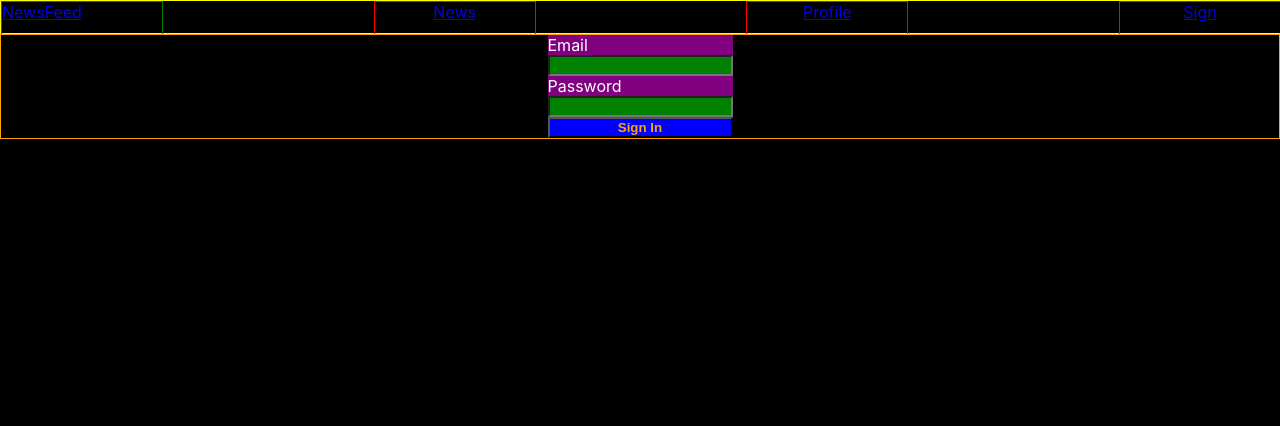
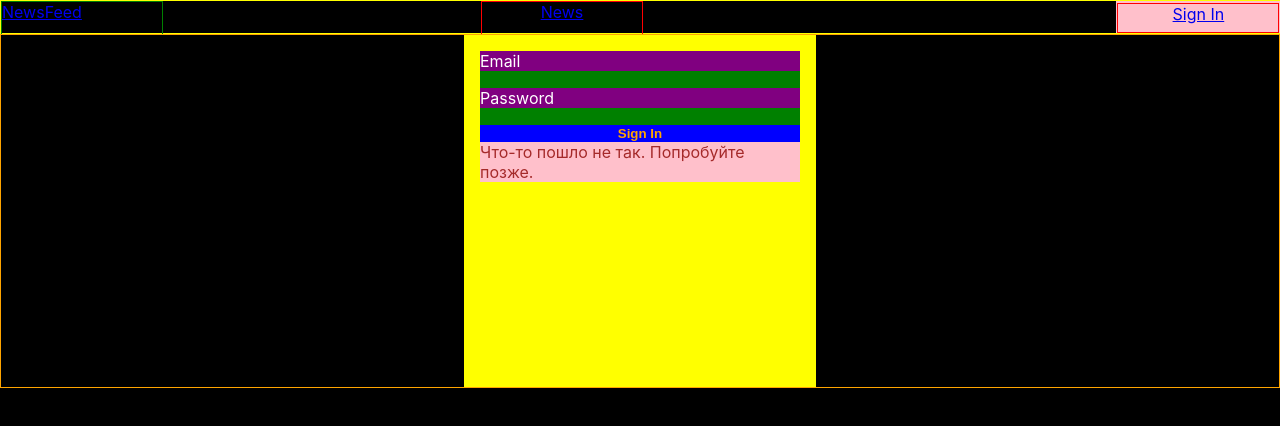
Before and after one commit to bearbur/newsfeed, a React (Create React App) app: page /auth in a window 1280 px wide. Both pictures are taken after a click on the button "Sign In". Shown: the top 426 px of the page. Built offline with nearby package versions, Linux system fonts and the light colour scheme; no server answers.

Commit message:
Add login/logout methods.

```diff
--- a/src/App.js
+++ b/src/App.js
@@ -44,9 +44,9 @@ function App() {
 					</Header>
 					<Main>
 						<Route path="/" exact component={NewsContainer}/>
-						<Route path="/news" exact component={NewsContainer}/>
-						<Route path="/profile" exact component={ProfileContainer}/>
-						<Route path="/auth" exact component={LoginFormContainer}/>
+						<Route path="/news" component={NewsContainer}/>
+						<Route path="/profile" component={ProfileContainer}/>
+						<Route path="/auth" component={LoginFormContainer}/>
 					</Main>
 				</Provider>
 			</AppWrapper>
--- a/src/auth/provider.js
+++ b/src/auth/provider.js
@@ -1,4 +1,5 @@
 import React, { Component, createContext } from 'react';
+import Constants from '../constants/'
 import {loginRequest, profileRequest, validResponseAuth} from "../helpers/requestsToApi";
 
 const initialState = {
@@ -6,7 +7,8 @@ const initialState = {
         rawProfile: {},
         profile: {},
         email: "",
-        password: ""
+        password: "",
+        error: null
 };
 
 export const Context = createContext({...initialState});
@@ -41,16 +43,44 @@ class AuthProvider extends Component {
                             if(validResponseAuth(r)){
                                     this.setState({
                                             authCorrect: true,
-                                            password: null,
+                                            password: "",
                                             profile: {id: r.data.id}
                                     });
                             }
                             //Login failure
                             else{
-                                    //todo standard error
-
-                                    //todo server error
-
+                                    const informationFromResponse = r.data;
+                                    if(
+                                        informationFromResponse.hasOwnProperty("status")&&
+                                        informationFromResponse.hasOwnProperty("message")&&
+                                        informationFromResponse["status"]==="err"&&
+                                        informationFromResponse["message"]==="wrong_email_or_password"
+                                    ){
+                                            this.setState({
+                                                    authCorrect: false,
+                                                    password: "",
+                                                    error: {
+                                                            message: Constants["messages"]["authIncorrect"]
+                                                    }
+                                            });
+                                    } else if(r.status&&r.status===500){
+                                            this.setState({
+                                                    authCorrect: false,
+                                                    password: "",
+                                                    error: {
+                                                            message: Constants["messages"]["serverError"]
+                                                    }
+                                            });
+                                    } else {
+                                            console.error(r);
+                                            this.setState({
+                                                    authCorrect: false,
+                                                    password: "",
+                                                    error: {
+                                                            message: Constants["messages"]["unKnownError"]
+                                                    }
+                                            });
+                                    }
                             }
                     })
                     .catch( err => {
@@ -58,17 +88,15 @@ class AuthProvider extends Component {
                             this.setState({
                                     authCorrect: false,
                                     password: "",
-                                    email: ""
+                                    error: {
+                                            message: Constants["messages"]["unKnownError"]
+                                    }
                             });
                     });
         };
 
         onLogout = () => {
-                this.setState({
-                        authCorrect: false,
-                        password: "",
-                        email: ""
-                });
+                this.setState(initialState);
         };
 
         readProfile = (id) => {
--- a/src/components/login-form.js
+++ b/src/components/login-form.js
@@ -8,6 +8,7 @@ const SignForm = styled.div`
 
 const InputCell = styled.input`
     background: green;
+    border: none;
 `;
 
 const Label = styled.span`
@@ -17,6 +18,17 @@ const SignIn = styled.input`
     background: blue;
     color: orange;
     font-weight: bolder;
+    border: none;
+`;
+
+const ErrorLog = styled.div`
+	display: flex;
+	flex-direction: column;
+`;
+
+const ErrorMessage = styled.span`
+	background: pink;
+	color: brown;
 `;
 
 const LoginForm = (props) => {
@@ -27,6 +39,9 @@ const LoginForm = (props) => {
 			<Label>Password</Label>
 			<InputCell type = "password" name="password" value={props.password} onChange={(e)=>props.handleChange(e)}/>
 			<SignIn type = "button" value="Sign In" onClick = {(e)=>props.onLogin(e)} />
+			{(props["errorLog"] && props["errorLog"]["message"] && typeof props["errorLog"]["message"] === "string")&&<ErrorLog>
+				<ErrorMessage>{props["errorLog"]["message"]}</ErrorMessage>
+			</ErrorLog>}
 		</SignForm>
 	);
 };
--- a/src/components/navigation-bar.js
+++ b/src/components/navigation-bar.js
@@ -1,4 +1,4 @@
-import React, {Component} from "react";
+import React from "react";
 import styled from "styled-components";
 import { Link } from "react-router-dom";
 
@@ -28,19 +28,37 @@ const NavButton = styled.div`
     justify-content: center;
 `;
 
-export default class NavigationBar extends Component {
-	componentDidMount() {
+const LogoutButton = styled.input`
+	background: red;
+	color: white;
+	border: none;
+`;
 
-	}
+const AuthBlock = styled.div`
+    background: light-blue;
+    width: 25vw;
+    display: flex;
+    flex-direction: row;
+    justify-content: flex-end;
+`;
 
-	render() {
+const LogInBlock = styled.div`
+    background: pink;
+    padding: 0.1em;
+`;
+
+const NavigationBar = (props) => {
 		return (
 			<NavBar>
 				<NavTitle><Link to="/">NewsFeed</Link></NavTitle>
 				<NavButton><Link to="/news">News</Link></NavButton>
-				<NavButton><Link to="/profile">Profile</Link></NavButton>
-				<NavButton><Link to="/auth">Sign</Link></NavButton>
+                <AuthBlock>
+                    {props.auth && <NavButton><Link to="/profile">Profile</Link></NavButton>}
+				    {!props.auth&&<LogInBlock><NavButton><Link to="/auth">Sign In</Link></NavButton></LogInBlock>}
+                    {props.auth&&<NavButton><LogoutButton type="button" value="Sign Out" onClick={()=>props.onLogout()}/></NavButton>}
+                </AuthBlock>
 			</NavBar>
 		);
-	}
-}
+};
+
+export default NavigationBar;
--- a/src/constants/index.js
+++ b/src/constants/index.js
@@ -3,5 +3,10 @@ export default {
 		"auth":"https://mysterious-reef-29460.herokuapp.com/api/v1/validate",
 		"profile":"https://mysterious-reef-29460.herokuapp.com/api/v1/user-info/",
 		"news":"https://mysterious-reef-29460.herokuapp.com/api/v1/news"
+	},
+	"messages": {
+		"authIncorrect":"Имя пользователя или пароль введены не верно.",
+		"unKnownError": "Что-то пошло не так. Попробуйте позже.",
+		"serverError": "Сервер временно недоступен. Попробуйте позже."
 	}
 };
--- a/src/containers/login-form-container.js
+++ b/src/containers/login-form-container.js
@@ -6,6 +6,9 @@ import LoginForm from  "../components/login-form";
 
 const LoginFormWrapper = styled.div`
     background: yellow;
+    height: 20em;
+    width: 20em;
+    padding: 1em;
 `;
 function LoginFormContainer() {
 	return (
@@ -13,10 +16,16 @@ function LoginFormContainer() {
 			<Consumer>
 				{({ store, actions }) => (
 					store.authCorrect ?
-						Redirect("/login")
+						<Redirect to='/profile' />
 					 : (
 						<div>
-							<LoginForm handleChange={actions.handleChange} onLogin={actions.onLogin} email={store.email} password={store.password}/>
+							<LoginForm
+								handleChange={actions.handleChange}
+								onLogin={actions.onLogin}
+								email={store.email}
+								password={store.password}
+								errorLog={store.error}
+							/>
 						</div>)
 				)}
 			</Consumer>
--- a/src/containers/navigation-container.js
+++ b/src/containers/navigation-container.js
@@ -1,12 +1,18 @@
-import React, {Component} from "react";
+import React from "react";
 import NavigationBar from "../components/navigation-bar";
+import styled from "styled-components";
+import {Consumer} from "../auth/provider";
 
-export default class NavigationContainer extends Component {
-	componentDidMount() {
+const NavigationWrapper = styled.div``;
 
-	}
+ const NavigationContainer = () => {
+	return (
+		<NavigationWrapper>
+			<Consumer>
+				{({store, actions}) =>
+					(<NavigationBar auth={store.authCorrect} onLogout={()=>actions.onLogout()}/>)}
+			</Consumer>
+		</NavigationWrapper>)
+}
 
-	render() {
-		return <NavigationBar />;
-	}
-}
+export default NavigationContainer;
--- a/src/containers/profile-container.js
+++ b/src/containers/profile-container.js
@@ -5,19 +5,21 @@ import {Consumer} from "../auth/provider";
 const ProfileFormWrapper = styled.div`
     background: yellow;
 `;
-function LoginFormContainer() {
+function ProfileContainer() {
 	return (
 		<ProfileFormWrapper>
 			<Consumer>
 				{({ store }) => (
 					store.authCorrect ? (
 						<div>
-							<h1>{"Profile"}!</h1>
+							<h1>Profile</h1>
 						</div>
-					) : Redirect("/")
+					) : (<div>
+							 <Redirect to='/auth' />
+					</div>)
 				)}
 			</Consumer>
 		</ProfileFormWrapper>
 	);
 }
-export default LoginFormContainer;
+export default ProfileContainer;
--- a/src/helpers/requestsToApi.js
+++ b/src/helpers/requestsToApi.js
@@ -16,7 +16,19 @@ export const loginRequest = async (email, password) => {
 };
 
 export const validResponseAuth = (r) => {
-    return !!(r && r.hasOwnProperty('data') && r.hasOwnProperty('status') && r.data.hasOwnProperty('id') && r.status === 'ok' && typeof r.data.id === 'number');
+    if(
+        r &&
+        r.hasOwnProperty('data') &&
+        r.data.hasOwnProperty('data') &&
+        r.data.hasOwnProperty('status') &&
+        r.data.data.hasOwnProperty('id') &&
+        r.data.status === "ok"
+    ){
+        return true
+    }
+    else{
+        return false
+    }
 };
 
 export const profileRequest = function (id) {
```
